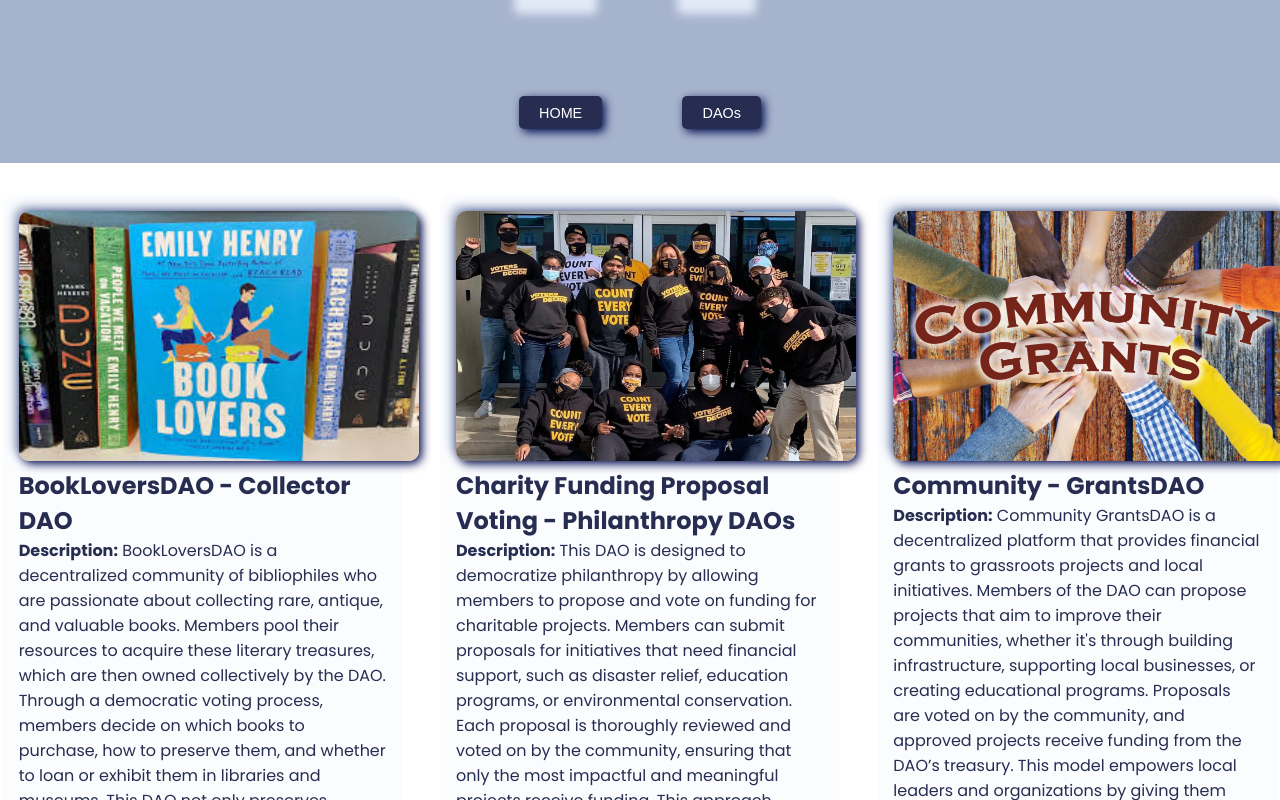
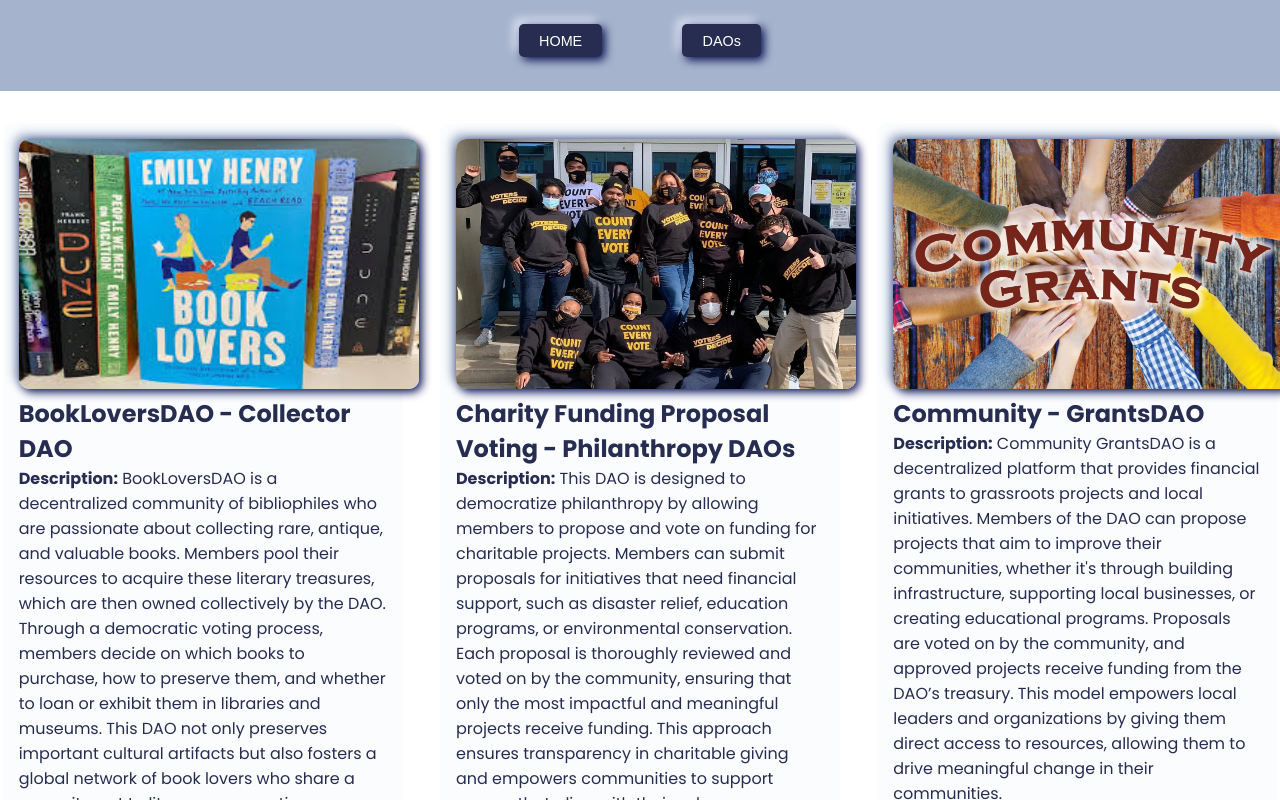
Before and after one commit to AvishkaGit/DAO-Web, a React (Vite) app: page /daos in a window 1280 px wide. Shown: the top 800 px of the page. Built offline with nearby package versions, Linux system fonts and the light colour scheme.

Commit message:
update
all are clear future update here

```diff
--- a/src/Components/MenuItem/Menuitem.css
+++ b/src/Components/MenuItem/Menuitem.css
@@ -4,10 +4,10 @@
     background-color:#272d50 ;
     padding: 0.6em 1.4em;
     color: #fff;;
-    margin-top: 5em;
+    margin-top: 0em;
     font-weight: 500;
     font-family: Arial, Helvetica, sans-serif;
      border-radius: 5px;
      box-shadow:  3px 3px 10px#000B4F ,
-             -5px -115px 10px #e2eaf8;
+             -5px -5px 10px #e2eaf8;
 }
--- a/src/pages/DAOs/DAOs.css
+++ b/src/pages/DAOs/DAOs.css
@@ -8,7 +8,7 @@
 
 }
 
-img{
+ img{
     width: 400px;
     height: 250px;
     border-radius: 10px;
```
